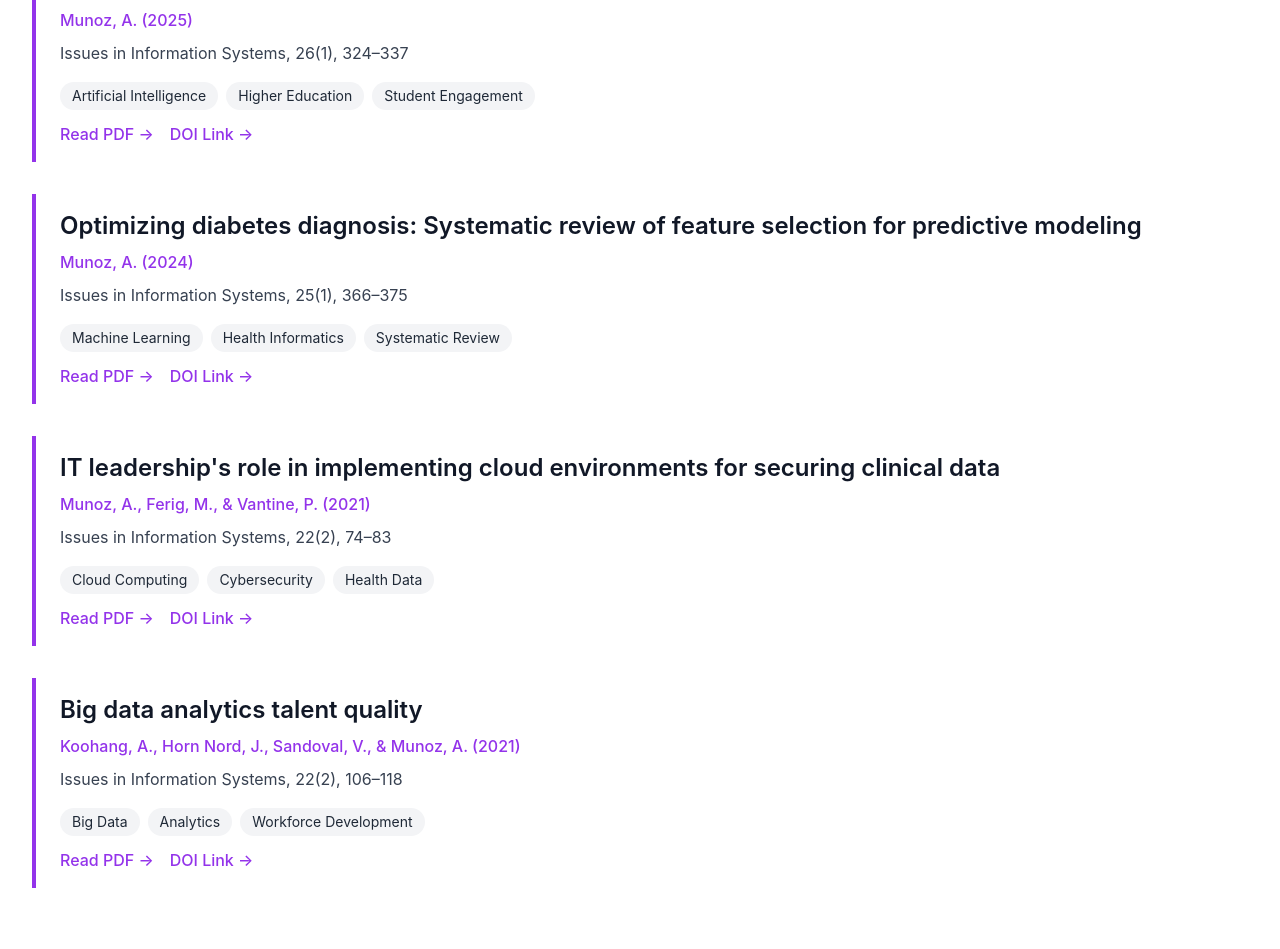
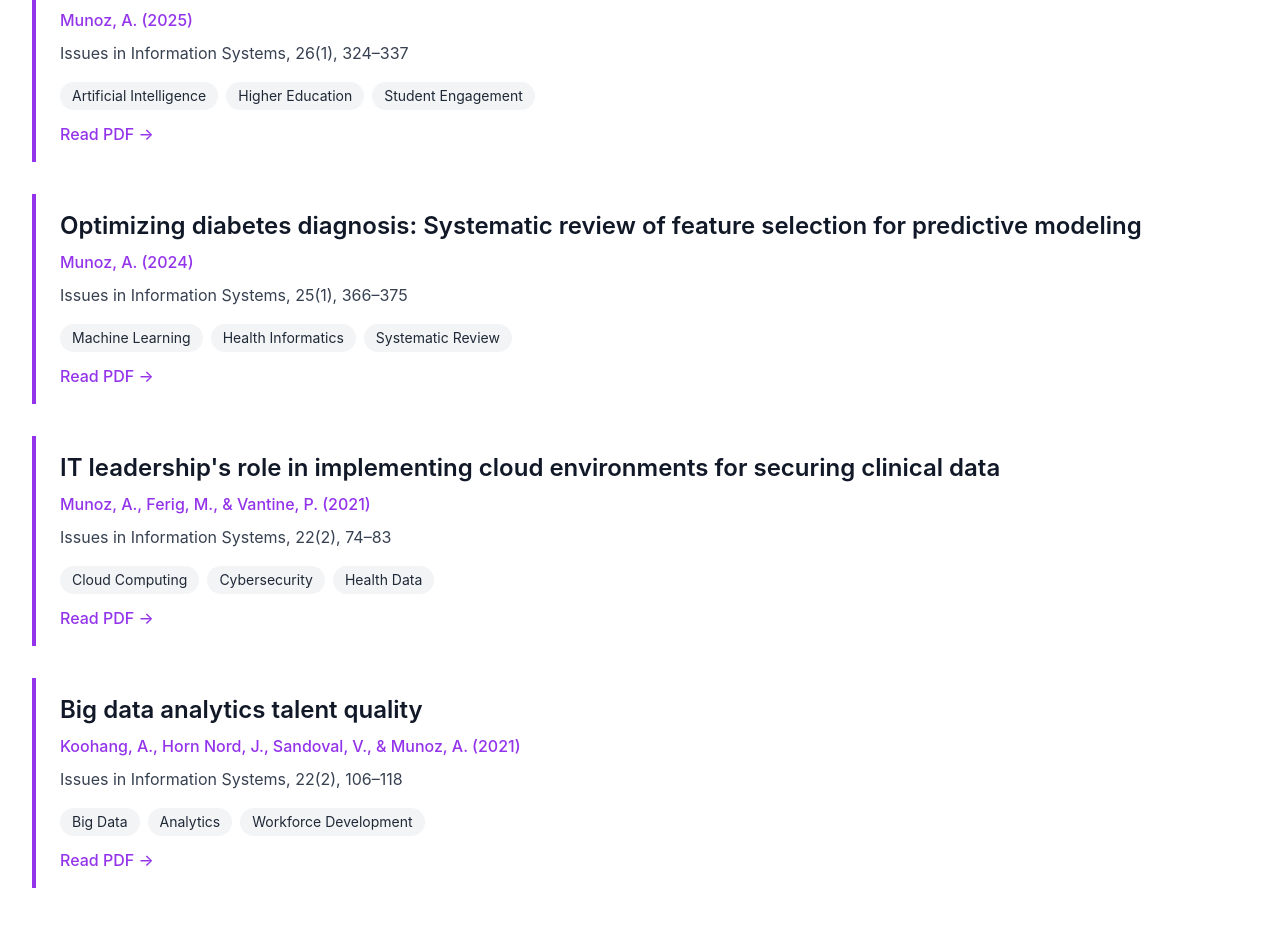
Before and after one commit to acmunoz14/Portfolio, a React (Vite) app: page / in a window 1280 px wide. Shown: the part 9003-9952 px from the top of the page. Built offline with nearby package versions, Linux system fonts and the light colour scheme.

Commit message:
Updated App.tsx

```diff
--- a/src/App.tsx
+++ b/src/App.tsx
@@ -492,10 +492,7 @@ function App() {
                 <span className="bg-gray-100 text-gray-800 px-3 py-1 rounded-full text-sm">Higher Education</span>
                 <span className="bg-gray-100 text-gray-800 px-3 py-1 rounded-full text-sm">Student Engagement</span>
               </div>
-              <div className="flex gap-4">
-                <a href="/1_iis_2025_324-337_(2).pdf" target="_blank" rel="noopener noreferrer" className="text-purple-600 hover:text-purple-800 font-medium">Read PDF →</a>
-                <a href="https://doi.org/10.48009/1_iis_124" target="_blank" rel="noopener noreferrer" className="text-purple-600 hover:text-purple-800 font-medium">DOI Link →</a>
-              </div>
+              <a href="/1_iis_2025_324-337_(2).pdf" target="_blank" rel="noopener noreferrer" className="text-purple-600 hover:text-purple-800 font-medium">Read PDF →</a>
             </div>
 
             <div className="border-l-4 border-purple-600 pl-6 py-4 hover:bg-gray-50 transition-colors">
@@ -509,10 +506,7 @@ function App() {
                 <span className="bg-gray-100 text-gray-800 px-3 py-1 rounded-full text-sm">Health Informatics</span>
                 <span className="bg-gray-100 text-gray-800 px-3 py-1 rounded-full text-sm">Systematic Review</span>
               </div>
-              <div className="flex gap-4">
-                <a href="/1_iis_2024_366-375.pdf" target="_blank" rel="noopener noreferrer" className="text-purple-600 hover:text-purple-800 font-medium">Read PDF →</a>
-                <a href="https://doi.org/10.48009/1_iis_2024_130" target="_blank" rel="noopener noreferrer" className="text-purple-600 hover:text-purple-800 font-medium">DOI Link →</a>
-              </div>
+              <a href="/1_iis_2024_366-375.pdf" target="_blank" rel="noopener noreferrer" className="text-purple-600 hover:text-purple-800 font-medium">Read PDF →</a>
             </div>
 
             <div className="border-l-4 border-purple-600 pl-6 py-4 hover:bg-gray-50 transition-colors">
@@ -526,10 +520,7 @@ function App() {
                 <span className="bg-gray-100 text-gray-800 px-3 py-1 rounded-full text-sm">Cybersecurity</span>
                 <span className="bg-gray-100 text-gray-800 px-3 py-1 rounded-full text-sm">Health Data</span>
               </div>
-              <div className="flex gap-4">
-                <a href="/2_iis_2021_74-83.pdf" target="_blank" rel="noopener noreferrer" className="text-purple-600 hover:text-purple-800 font-medium">Read PDF →</a>
-                <a href="https://doi.org/10.48009/2_iis_2021_74-83" target="_blank" rel="noopener noreferrer" className="text-purple-600 hover:text-purple-800 font-medium">DOI Link →</a>
-              </div>
+              <a href="/2_iis_2021_74-83.pdf" target="_blank" rel="noopener noreferrer" className="text-purple-600 hover:text-purple-800 font-medium">Read PDF →</a>
             </div>
 
             <div className="border-l-4 border-purple-600 pl-6 py-4 hover:bg-gray-50 transition-colors">
@@ -543,10 +534,7 @@ function App() {
                 <span className="bg-gray-100 text-gray-800 px-3 py-1 rounded-full text-sm">Analytics</span>
                 <span className="bg-gray-100 text-gray-800 px-3 py-1 rounded-full text-sm">Workforce Development</span>
               </div>
-              <div className="flex gap-4">
-                <a href="/2_iis_2021_108-121.pdf" target="_blank" rel="noopener noreferrer" className="text-purple-600 hover:text-purple-800 font-medium">Read PDF →</a>
-                <a href="https://doi.org/10.48009/2_iis_2021_108-121" target="_blank" rel="noopener noreferrer" className="text-purple-600 hover:text-purple-800 font-medium">DOI Link →</a>
-              </div>
+              <a href="/2_iis_2021_108-121.pdf" target="_blank" rel="noopener noreferrer" className="text-purple-600 hover:text-purple-800 font-medium">Read PDF →</a>
             </div>
           </div>
         </div>
```
